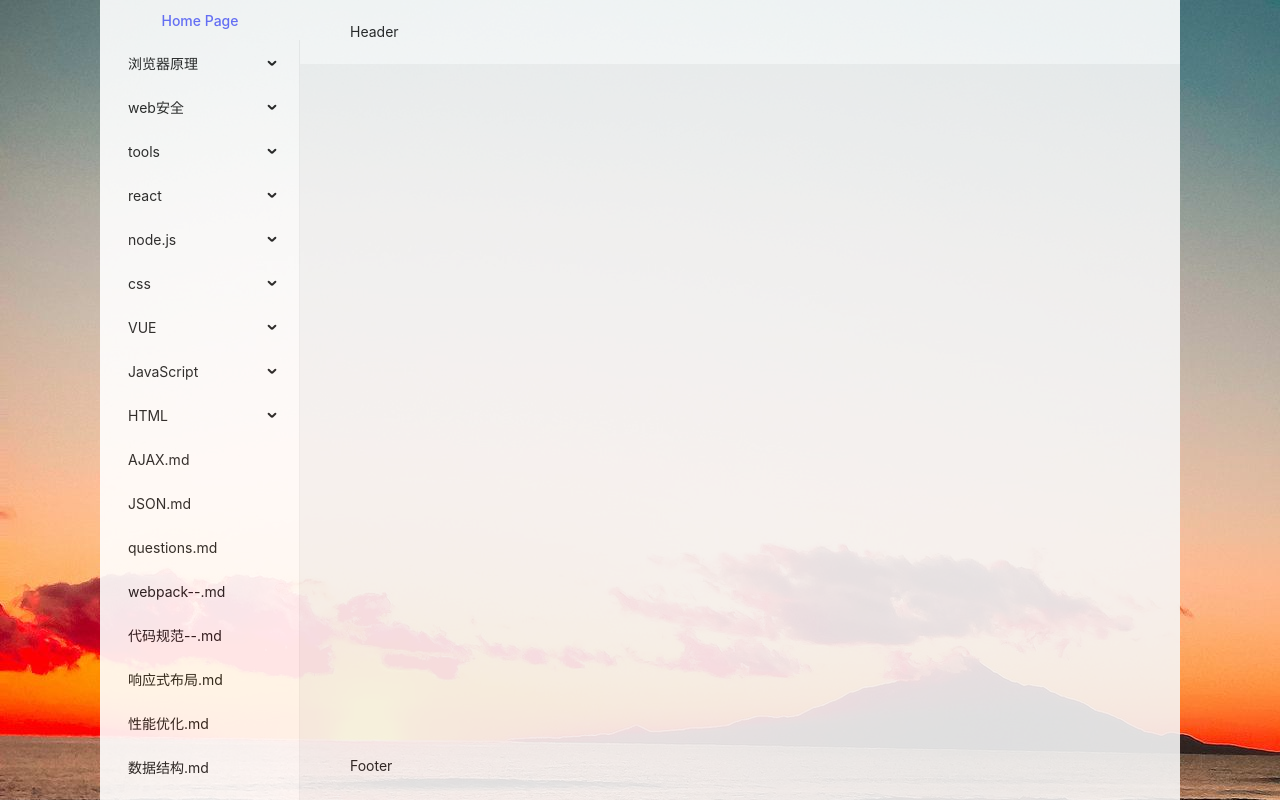
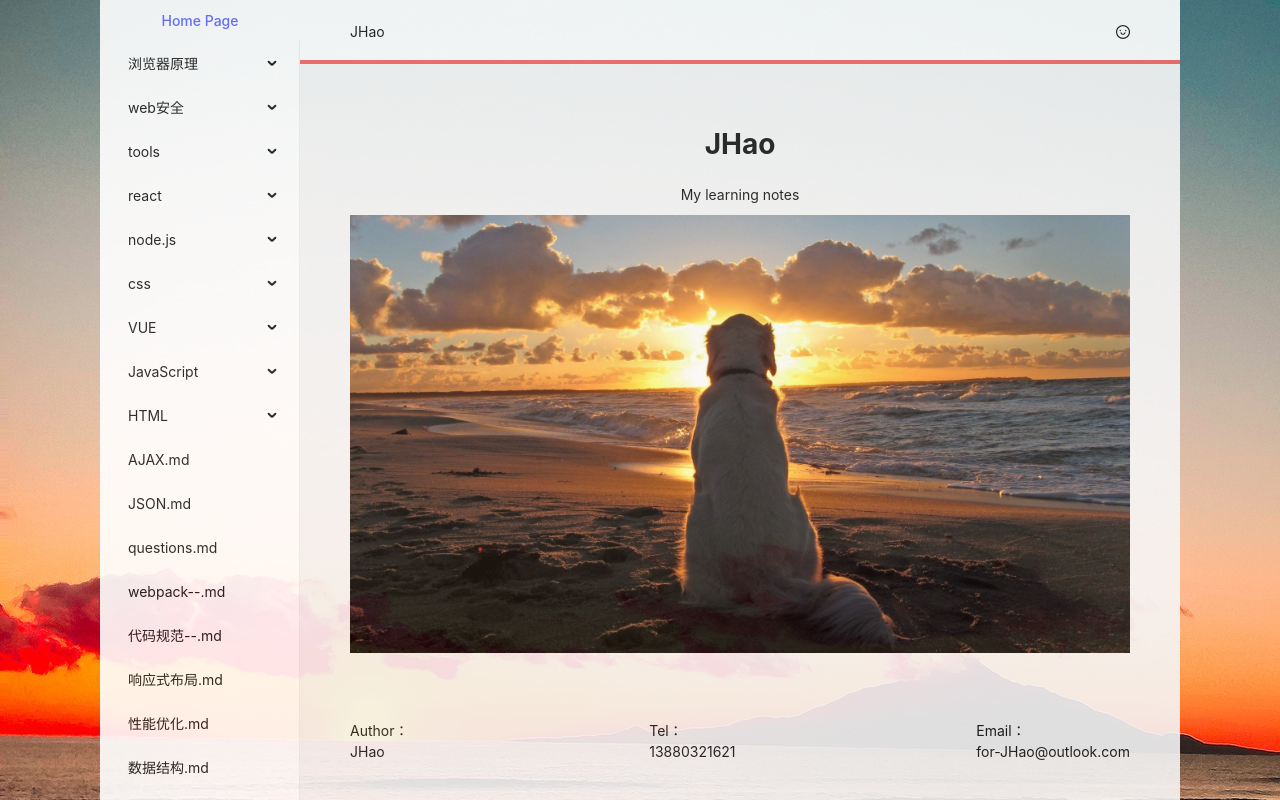
Before and after one commit to For-JHao/For-JHao.github.io, a React (Vite) app in the folder web-vite-react/: page /notes in a window 1280 px wide. Built offline with nearby package versions, Linux system fonts and the light colour scheme.

Commit message:
add notes home

```diff
--- a/web-vite-react/package.json
+++ b/web-vite-react/package.json
@@ -4,13 +4,14 @@
   "version": "0.0.0",
   "type": "module",
   "scripts": {
-    "preRun":"node readFiles.js",
+    "preRun": "node readFiles.js",
     "dev": "npm run preRun && vite",
     "build": "npm run preRun &&vite build",
     "lint": "eslint . --ext js,jsx --report-unused-disable-directives --max-warnings 0",
     "preview": "vite preview"
   },
   "dependencies": {
+    "@ant-design/icons": "^5.3.6",
     "antd": "^5.16.4",
     "marked": "^12.0.2",
     "react": "^18.2.0",
--- a/web-vite-react/src/pages/notes/components/display.jsx
+++ b/web-vite-react/src/pages/notes/components/display.jsx
@@ -1,8 +1,20 @@
+const defaultStyle = {
+    display: 'flex',
+    justifyContent: 'center',
+    alignItems: 'center',
+    flexDirection: 'column'
+}
 
-export default function Display({content}) {
+export default function Display({ content }) {
+    const defaultContent =
+        <div style={defaultStyle}>
+            <h1>JHao</h1>
+            <div style={{marginBottom:'10px'}}> My learning notes</div>
+            <img src="/src/assets/dog.jpg" alt="dog" width="100%"></img>
+        </div>
+
 
     return (
-        <div dangerouslySetInnerHTML={{__html:content}}>
-        </div>
+        content ? <div dangerouslySetInnerHTML={{ __html: content }}></div> : defaultContent
     )
 }
--- a/web-vite-react/src/pages/notes/notes.css
+++ b/web-vite-react/src/pages/notes/notes.css
@@ -7,3 +7,30 @@
     overflow: auto;
 
 }
+
+.notesHeader {
+    width: 100%;
+    border-bottom: 4px solid #f56a6a;
+    margin-bottom: 40px;
+    display: flex;
+    justify-content: space-between;
+    padding-bottom: 40px;
+}
+
+.notesFooter {
+    list-style-type: none;
+    padding: 0;
+    display: flex;
+    justify-content: space-between;
+}
+.notesFooter>li>span{
+    display: block;
+}
+@media screen and (max-width:640px) {
+    .notesFooter{
+        display: block;
+    }
+    .notesFooter>li{
+        margin: 10px;
+    }
+}
--- a/web-vite-react/src/pages/notes/notes.jsx
+++ b/web-vite-react/src/pages/notes/notes.jsx
@@ -6,12 +6,14 @@ import "./notes.css"
 
 import { theme, Layout } from 'antd';
 import { useState } from "react";
+import { SmileOutlined } from '@ant-design/icons';
 
 const { Header, Footer, Sider, Content } = Layout;
 
 function readMdFiles(url) {
     return fetch(url).then((response) => {
-        return response.text()})
+        return response.text()
+    })
 }
 
 
@@ -40,7 +42,7 @@ function NotesPannel() {
     let [mdContent, setMdContent] = useState('')
 
     function loadMdContent(obj) {
-        readMdFiles(obj.item.props.path).then(file=>{
+        readMdFiles(obj.item.props.path).then(file => {
             setMdContent(marked.parse(file))
         })
     }
@@ -52,11 +54,22 @@ function NotesPannel() {
                     <NotesMenu onMenuClick={loadMdContent} />
                 </Sider>
                 <Layout>
-                    <Header style={headerStyle}>Header</Header>
+                    <Header style={headerStyle} className="notesHeader">
+                        <div>JHao</div>
+                        <div >
+                            <SmileOutlined />
+                        </div>
+                    </Header>
                     <Content style={contentStyle}>
                         <Display content={mdContent}></Display>
                     </Content>
-                    <Footer>Footer</Footer>
+                    <Footer>
+                        <ul className="notesFooter">
+                            <li><span>Author：</span>JHao</li>
+                            <li><span>Tel：</span>13880321621</li>
+                            <li><span>Email：</span>for-JHao@outlook.com</li>
+                        </ul>
+                    </Footer>
                 </Layout>
             </Layout>
         </div>
```
Also changed, not shown: web-vite-react/src/assets/dog.jpg (added), 1 other file (tests, documents, lock files or other folders).
